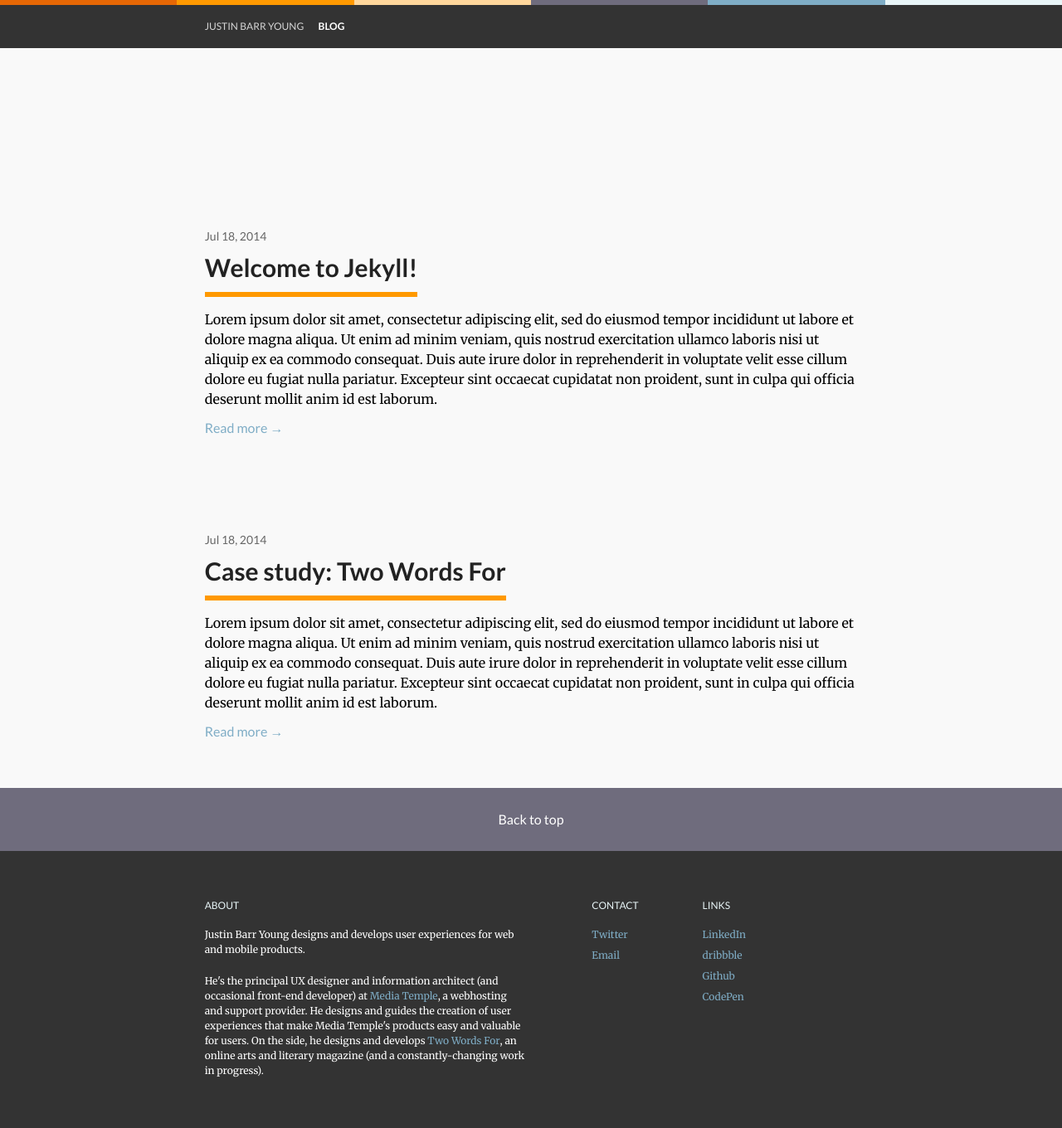
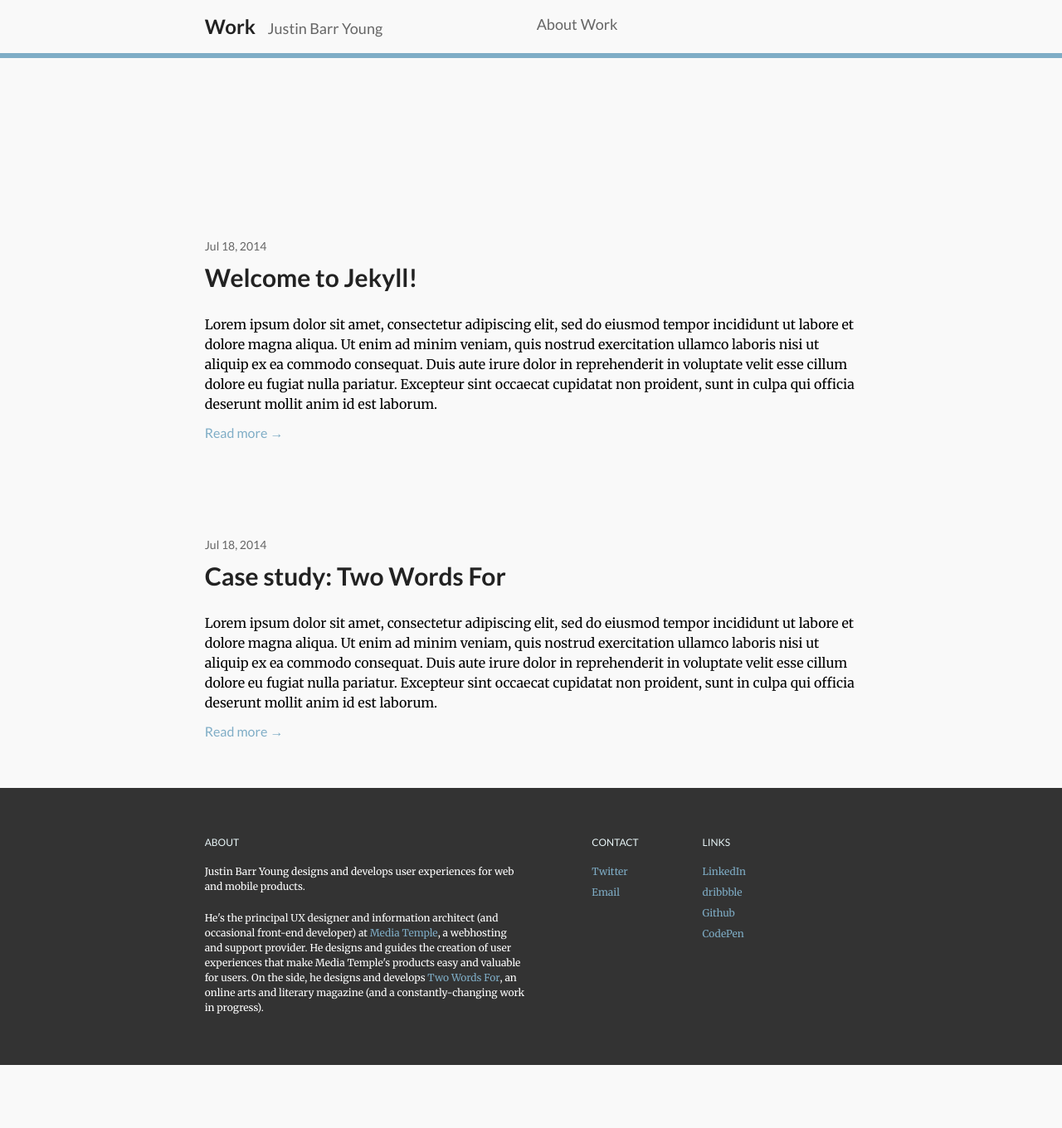
Before and after one commit to justinbyo/jbarr-v3, a Jekyll site: the page built from blog/index.html, in a window 1280 px wide. Shown: the whole page at 83% size. Built offline with Jekyll 4.4.1, drawn with Linux system fonts in a browser that asks for light colours; nearby versions of some CDN libraries; some web fonts are replaced; Markdown is read by kramdown in place of the engine named in the settings; after the commit the page ends 1284 px from its top, so only the background shows below that.

Commit message:
Bunch of changes at coffee shop

```diff
--- /dev/null
+++ b/_includes/header-3.html
@@ -0,0 +1,16 @@
+<header class="strip">
+
+	<div class="strip">
+		<div class="wrapper  grid">
+			<div class="grid-col  span6">
+				<h1><a href="/blog" onclick="_gaq.push(['_trackEvent', 'blog--header-home-link', 'clicked'])">Work <span>Justin Barr Young</span></a></h1>
+			</div>
+			<div class="grid-col  span6">
+				<a class="nav-link">About</a>
+				<a class="nav-link">Work</a>
+			</div>
+		</div>
+	</div>
+
+
+</header>
--- a/_layouts/header-footer.html
+++ b/_layouts/header-footer.html
@@ -32,7 +32,7 @@
             <p class="browsehappy">You are using an <strong>outdated</strong> browser. Please <a href="http://browsehappy.com/">upgrade your browser</a> to improve your experience.</p>
         <![endif]-->
 
-	    {% include header-2.html %}
+	    {% include header-3.html %}
 
 		{{ content }}
 
--- a/_less/main.less
+++ b/_less/main.less
@@ -19,7 +19,7 @@
 @import "project/stripes.less";
 
 // Components
-@import "project/header.less";
+@import "project/header-3.less";
 
 @import "project/footer.less";
 
--- a/css/main.css
+++ b/css/main.css
@@ -2125,7 +2125,8 @@ body {
 /* Styles for header
  * ____________________________________________________________ */
 header.strip {
-  background-color: #333333;
+  background-color: transparent;
+  border-bottom: 6px solid #7fadc6;
 }
 header.strip .strip {
   padding: 20px 0;
@@ -2140,27 +2141,46 @@ header.strip p {
 }
 header.strip .h1,
 header.strip h1 {
-  font-size: 12px;
-  font-size: 0.75rem;
+  font-size: 24px;
+  font-size: 1.5rem;
+}
+.page--blog .small-header-text {
+  font-size: 18px;
+  font-size: 1.125rem;
+  color: #666666;
+  font-weight: 500;
+  font-family: 'Lato', sans-serif;
 }
 .page--blog h1,
 .page--blog .h1,
 .page--blog h1 > a,
 .page--blog .h1 > a {
   font-family: 'Lato', sans-serif;
-  text-transform: uppercase;
-  color: rgba(255, 255, 255, 0.8);
+  color: #222222;
+  font-weight: 900;
   text-decoration: none;
 }
 .page--blog h1 span,
 .page--blog .h1 span,
 .page--blog h1 > a span,
 .page--blog .h1 > a span {
-  font-weight: 900;
+  font-size: 18px;
+  font-size: 1.125rem;
+  color: #666666;
+  font-weight: 500;
+  font-family: 'Lato', sans-serif;
+  margin-left: 10px;
+  margin-left: 0.625rem;
   display: inline-block;
-  margin-left: 15px;
-  margin-left: 0.9375rem;
-  color: #ffffff;
+}
+.page--blog a.nav-link {
+  font-size: 18px;
+  font-size: 1.125rem;
+  color: #666666;
+  font-weight: 500;
+  font-family: 'Lato', sans-serif;
+  text-decoration: none;
+  vertical-align: bottom;
 }
 /* Styles for header
  * ____________________________________________________________ */
@@ -2208,6 +2228,45 @@ footer.strip .contact p a {
   display: inline-block;
   margin-bottom: 10px;
   margin-bottom: 0.625rem;
+}
+.strip--footer {
+  bottom: 0;
+  display: block;
+  padding: 30px;
+  padding: 1.875rem;
+}
+@media (min-width: 530px) {
+  .strip--footer {
+    display: none;
+  }
+}
+.strip--footer p {
+  font-family: 'Roboto Slab', helvetica, arial, sans-serif;
+  font-size: 16px;
+  font-size: 1rem;
+  padding: 0;
+  width: 100%;
+  color: #989898;
+  text-align: center;
+}
+.strip--footer:active {
+  background-color: #7fadc6;
+}
+.strip--footer:active p {
+  color: #ffffff;
+}
+.page--blog .strip--footer {
+  background-color: #7fadc6;
+}
+.page--blog .strip--footer p {
+  color: #ffffff;
+  font-family: 'Lato', sans-serif;
+}
+.page--blog .strip--footer:active {
+  background-color: #e8f5f7;
+}
+.page--blog .strip--footer:active p {
+  color: #7fadc6;
 }
 /* Blog-specific styles
  * Everything blog related goes here
@@ -2245,7 +2304,6 @@ footer.strip .contact p a {
   font-size: 1.875rem;
   padding-bottom: 15px;
   padding-bottom: 0.9375rem;
-  border-bottom: 6px solid #ff9900;
   font-family: 'Lato', sans-serif;
 }
 .page--blog .post-title a {
@@ -2259,7 +2317,6 @@ footer.strip .contact p a {
   font-size: 1.875rem;
   padding-bottom: 15px;
   padding-bottom: 0.9375rem;
-  border-bottom: 6px solid #ff9900;
   font-family: 'Lato', sans-serif;
 }
 .page--blog .post-title a:hover {
@@ -2294,7 +2351,6 @@ footer.strip .contact p a {
   font-size: 1.875rem;
   padding-bottom: 15px;
   padding-bottom: 0.9375rem;
-  border-bottom: 6px solid #ff9900;
   font-family: 'Lato', sans-serif;
   font-size: 36px;
   font-size: 2.25rem;
@@ -2308,7 +2364,7 @@ footer.strip .contact p a {
 .page--blog .strip--article-content .content p {
   font-size: 16px;
   font-size: 1rem;
-  line-height: 1.5;
+  line-height: 1.75;
   font-family: 'Merriweather', serif;
   margin-bottom: 30px;
   margin-bottom: 1.875rem;
@@ -2317,11 +2373,20 @@ footer.strip .contact p a {
   margin-bottom: 0;
 }
 .page--blog .strip--article-content .content p a {
-  color: #7fadc6;
+  /*
+color:@dark-aqua;
+					text-decoration:underline;
+					&:hover {
+						color:@aqua;
+					}
+*/
+  border-bottom: 3px solid #ff9900;
+  display: inline;
   text-decoration: none;
+  color: #222222;
 }
 .page--blog .strip--article-content .content p a:hover {
-  text-decoration: underline;
+  color: #ff9900;
 }
 .page--blog .strip--article-content .content h3,
 .page--blog .strip--article-content .content .h3 {
@@ -2356,42 +2421,6 @@ footer.strip .contact p a {
   margin-bottom: 45px;
   margin-bottom: 2.8125rem;
   border-bottom: 1px solid #989898;
-}
-.page--blog .strip--footer {
-  /*
-@media (min-width:530px){
-			display:none;
-		}
-*/
-  bottom: 0;
-  display: block;
-  padding: 30px;
-  padding: 1.875rem;
-  cursor: pointer;
-  cursor: hand;
-  background-color: #6f6c7d;
-  -webkit-transition: all 0.15s linear;
-  -moz-transition: all 0.15s linear;
-  -o-transition: all 0.15s linear;
-  transition: all 0.15s linear;
-}
-.page--blog .strip--footer p {
-  font-family: 'Lato', sans-serif;
-  font-size: 16px;
-  font-size: 1rem;
-  padding: 0;
-  width: 100%;
-  color: #ffffff;
-  text-align: center;
-}
-.page--blog .strip--footer:hover {
-  background-color: #898696;
-}
-.page--blog .strip--footer:active {
-  background-color: #a3a1ae;
-}
-.page--blog .strip--footer:active p {
-  color: #ffffff;
 }
 /* Styles for home page
  * ____________________________________________________________ */
@@ -2575,32 +2604,6 @@ footer.strip .contact p a {
   border-bottom: 12px solid #e4f3f6;
   top: 60px;
   top: 3.75rem;
-}
-.page--home .strip--footer {
-  bottom: 0;
-  display: block;
-  padding: 30px;
-  padding: 1.875rem;
-}
-@media (min-width: 530px) {
-  .page--home .strip--footer {
-    display: none;
-  }
-}
-.page--home .strip--footer p {
-  font-family: 'Roboto Slab', helvetica, arial, sans-serif;
-  font-size: 16px;
-  font-size: 1rem;
-  padding: 0;
-  width: 100%;
-  color: #989898;
-  text-align: center;
-}
-.page--home .strip--footer:active {
-  background-color: #7fadc6;
-}
-.page--home .strip--footer:active p {
-  color: #ffffff;
 }
 .page--home .icon--container {
   outline: none;
```
Also changed, not shown: _less/project/blog.less (+13 -40 lines), _less/project/footer.less (+41 -0 lines), _less/project/header-3.less (added, +60 -0 lines), _less/project/home.less (+1 -22 lines), _includes/header-1.html (renamed from _includes/header.html), _less/project/header-1.less (renamed from _less/project/header-old.less), _less/project/header-2.less (renamed from _less/project/header.less), 8 other files.
